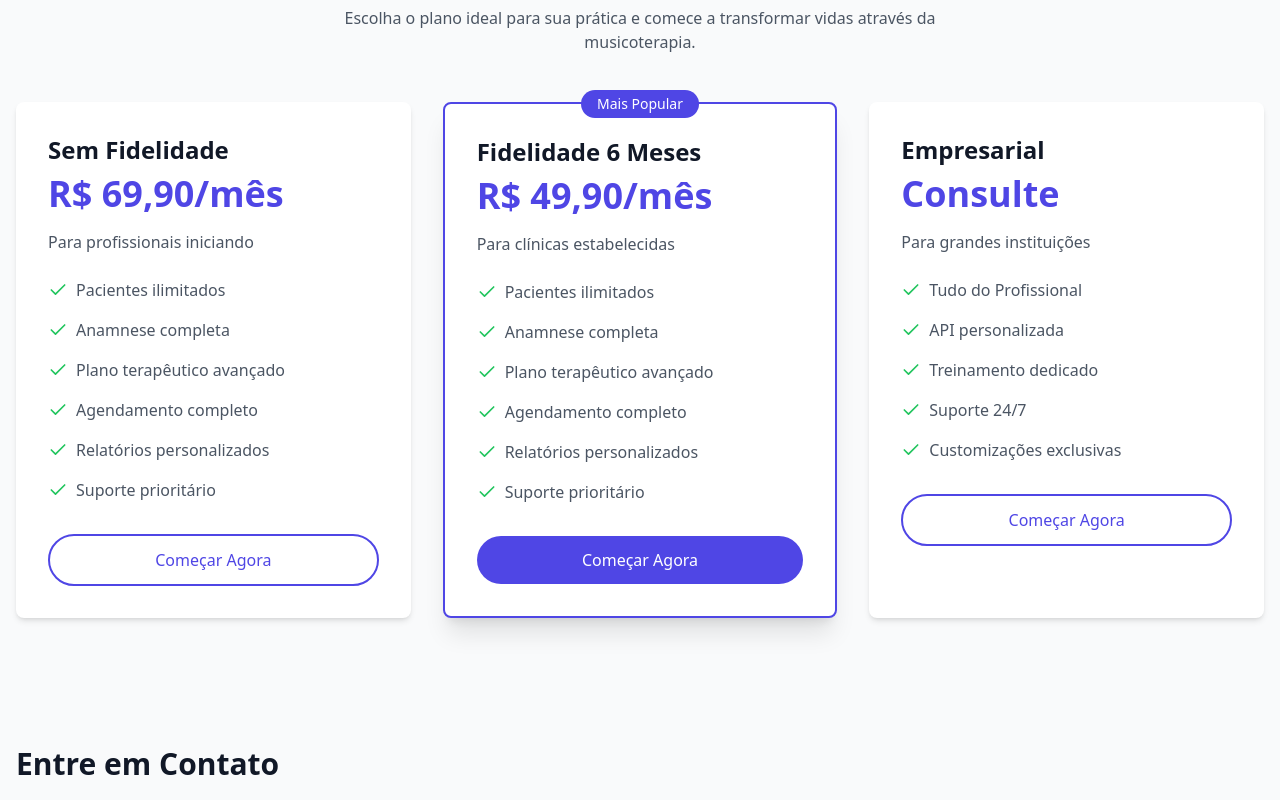
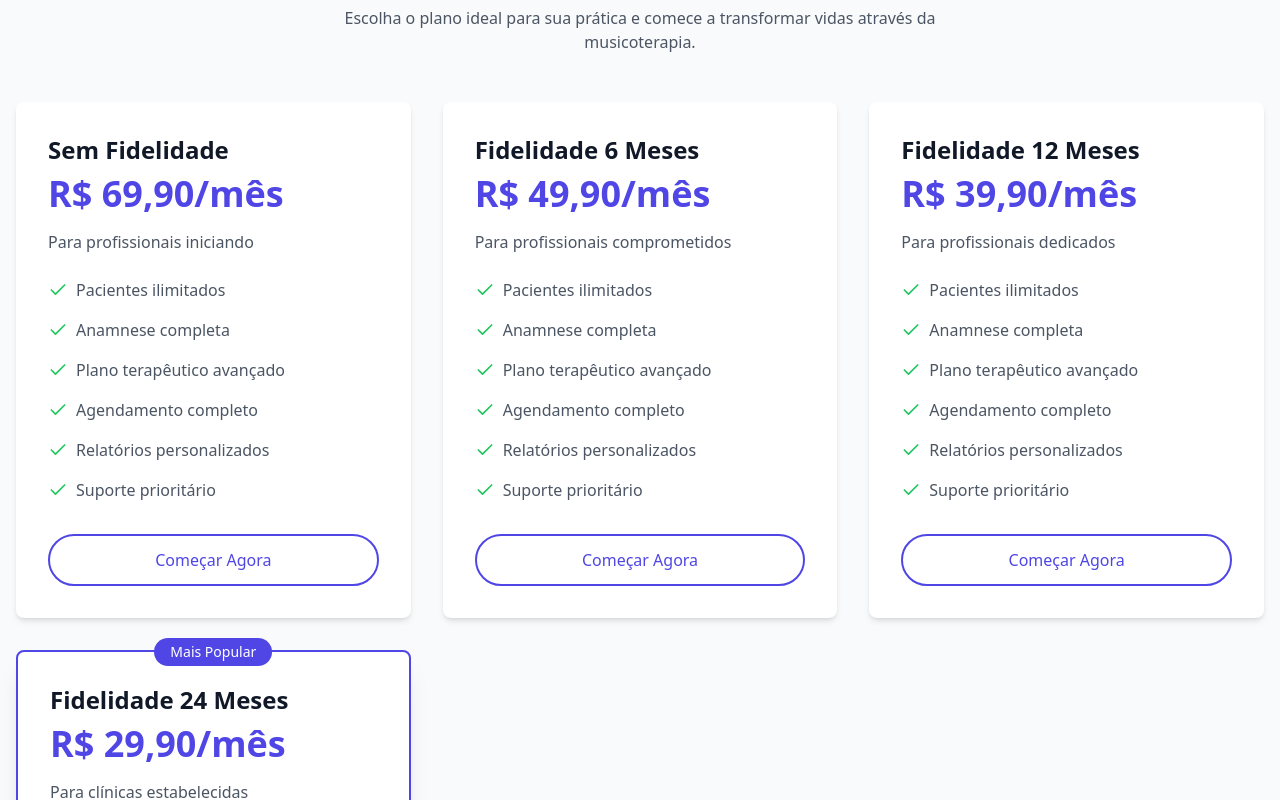
Before and after one commit to karlosterapeuta/site, a React (Vite) app: page / in a window 1280 px wide. Shown: the part 3120-3920 px from the top of the page. Built offline with nearby package versions, Linux system fonts and the light colour scheme.

Commit message:
Adicionados planos de fidelidade de 12 e 24 meses

```diff
--- a/src/components/Pricing.tsx
+++ b/src/components/Pricing.tsx
@@ -18,6 +18,32 @@ const plans = [
   {
     name: 'Fidelidade 6 Meses',
     price: 'R$ 49,90/mês',
+    description: 'Para profissionais comprometidos',
+    features: [
+      'Pacientes ilimitados',
+      'Anamnese completa',
+      'Plano terapêutico avançado',
+      'Agendamento completo',
+      'Relatórios personalizados',
+      'Suporte prioritário'
+    ]
+  },
+  {
+    name: 'Fidelidade 12 Meses',
+    price: 'R$ 39,90/mês',
+    description: 'Para profissionais dedicados',
+    features: [
+      'Pacientes ilimitados',
+      'Anamnese completa',
+      'Plano terapêutico avançado',
+      'Agendamento completo',
+      'Relatórios personalizados',
+      'Suporte prioritário'
+    ]
+  },
+  {
+    name: 'Fidelidade 24 Meses',
+    price: 'R$ 29,90/mês',
     description: 'Para clínicas estabelecidas',
     features: [
       'Pacientes ilimitados',
@@ -29,18 +55,7 @@ const plans = [
     ],
     highlighted: true
   },
-  {
-    name: 'Empresarial',
-    price: 'Consulte',
-    description: 'Para grandes instituições',
-    features: [
-      'Tudo do Profissional',
-      'API personalizada',
-      'Treinamento dedicado',
-      'Suporte 24/7',
-      'Customizações exclusivas'
-    ]
-  }
+
 ];
 
 export default function Pricing() {
```
